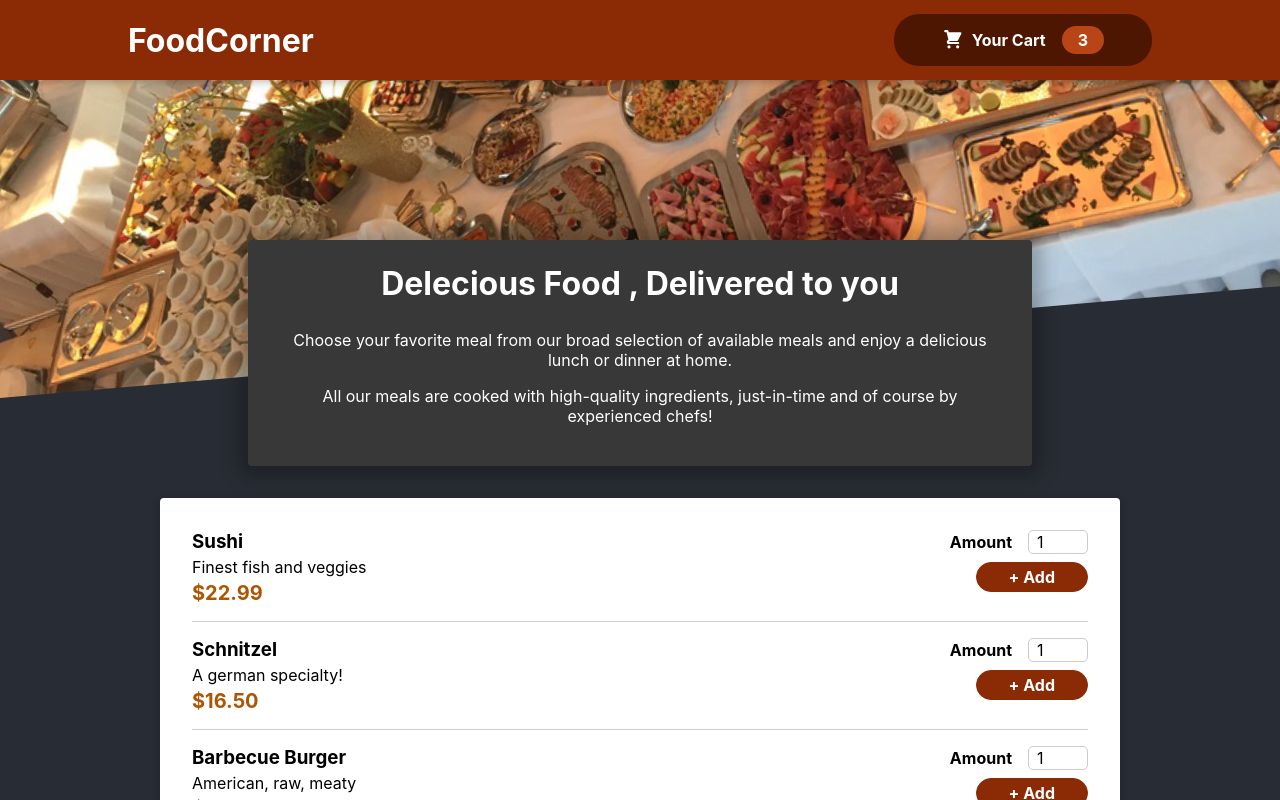
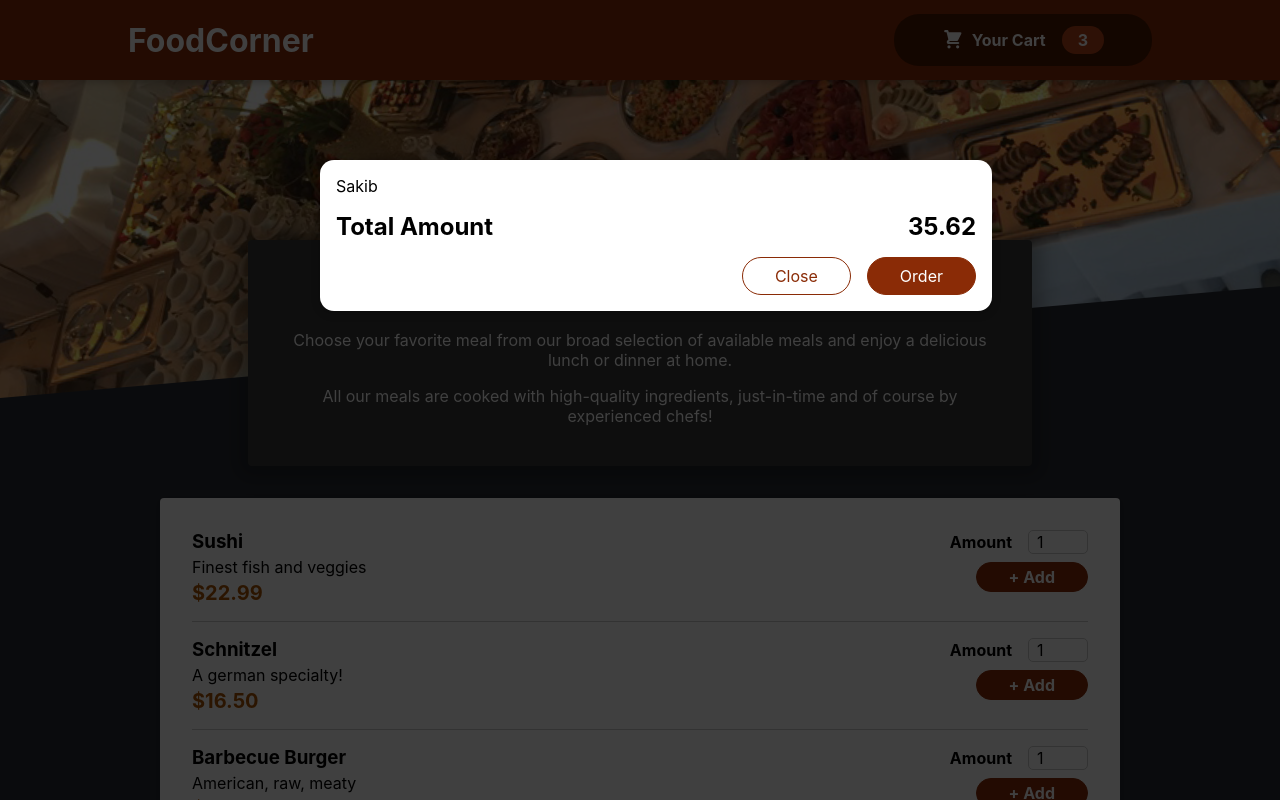
Before and after one commit to Sakebul-islam/FoodCorner, a React (Create React App) app: page / in a window 1280 px wide. Shown: the top 800 px of the page. Built offline with nearby package versions, Linux system fonts and the light colour scheme.

Commit message:
create Modal Component and add it on  index.html page on overlays id using ReactDOM.createPortal()

```diff
--- a/public/index.html
+++ b/public/index.html
@@ -15,6 +15,8 @@
   </head>
   <body>
     <noscript>You need to enable JavaScript to run this app.</noscript>
+    <div id="overlays"></div>
+    <div id="root"></div>
     <div id="root"></div>
   </body>
 </html>
--- a/src/App.js
+++ b/src/App.js
@@ -3,10 +3,12 @@ import { Fragment } from 'react';
 import './App.css';
 import Header from './components/Layout/Header/Header';
 import Meals from './components/Meals/Meals';
+import Cart from './components/Cart/Cart';
 
 function App() {
   return (
     <Fragment>
+      <Cart/>
       <Header />
       <main>
         <Meals />
--- a/src/components/Cart/Cart.jsx
+++ b/src/components/Cart/Cart.jsx
@@ -1,3 +1,5 @@
+import Modal from '../UI/Modal';
+
 import classes from './Cart.module.css';
 
 const Cart = props => {
@@ -10,7 +12,7 @@ const Cart = props => {
   );
 
   return (
-    <div>
+    <Modal>
       {cartItems}
       <div className={classes.total}>
         <span>Total Amount</span>
@@ -20,7 +22,7 @@ const Cart = props => {
         <button className={classes['button--alt']}>Close</button>
         <button className={classes.button}>Order</button>
       </div>
-    </div>
+    </Modal>
   );
 };
 
--- /dev/null
+++ b/src/components/UI/Modal.jsx
@@ -0,0 +1,29 @@
+import ReactDOM from 'react-dom';
+
+import { Fragment } from 'react';
+import classes from './Modal.module.css';
+
+const Backdrop = props => {
+  return <div className={classes.backdrop} />;
+};
+const ModalOverlay = props => {
+  return (
+    <div className={classes.modal}>
+      <div className={classes.content}>{props.children}</div>
+    </div>
+  );
+};
+const portalElements = document.querySelector('#overlays');
+const Modal = props => {
+  return (
+    <Fragment>
+      {ReactDOM.createPortal(<Backdrop />, portalElements)}
+      {ReactDOM.createPortal(
+        <ModalOverlay>{props.children}</ModalOverlay>,
+        portalElements
+      )}
+    </Fragment>
+  );
+};
+
+export default Modal;
--- /dev/null
+++ b/src/components/UI/Modal.module.css
@@ -0,0 +1,40 @@
+.backdrop {
+  position: fixed;
+  top: 0;
+  left: 0;
+  width: 100%;
+  height: 100vh;
+  z-index: 20;
+  background-color: rgba(0, 0, 0, 0.75);
+}
+
+.modal {
+  position: fixed;
+  top: 20vh;
+  left: 5%;
+  width: 90%;
+  background-color: white;
+  padding: 1rem;
+  border-radius: 14px;
+  box-shadow: 0 2px 8px rgba(0, 0, 0, 0.25);
+  z-index: 30;
+  animation: slide-down 300ms ease-out forwards;
+}
+
+@media (min-width: 768px) {
+  .modal {
+    width: 40rem;
+    left: calc(50% - 20rem);
+  }
+}
+
+@keyframes slide-down {
+  from {
+    opacity: 0;
+    transform: translateY(-3rem);
+  }
+  to {
+    opacity: 1;
+    transform: translateY(0);
+  }
+}
```
